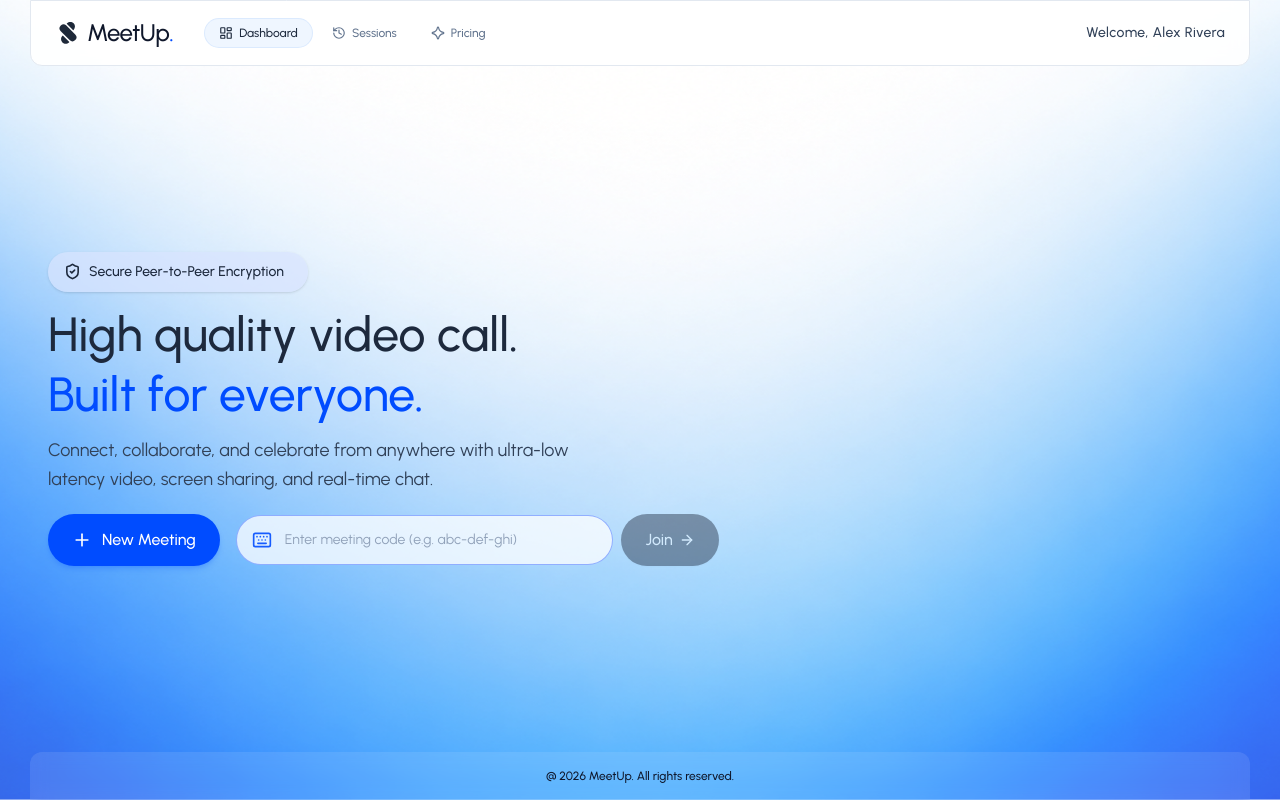
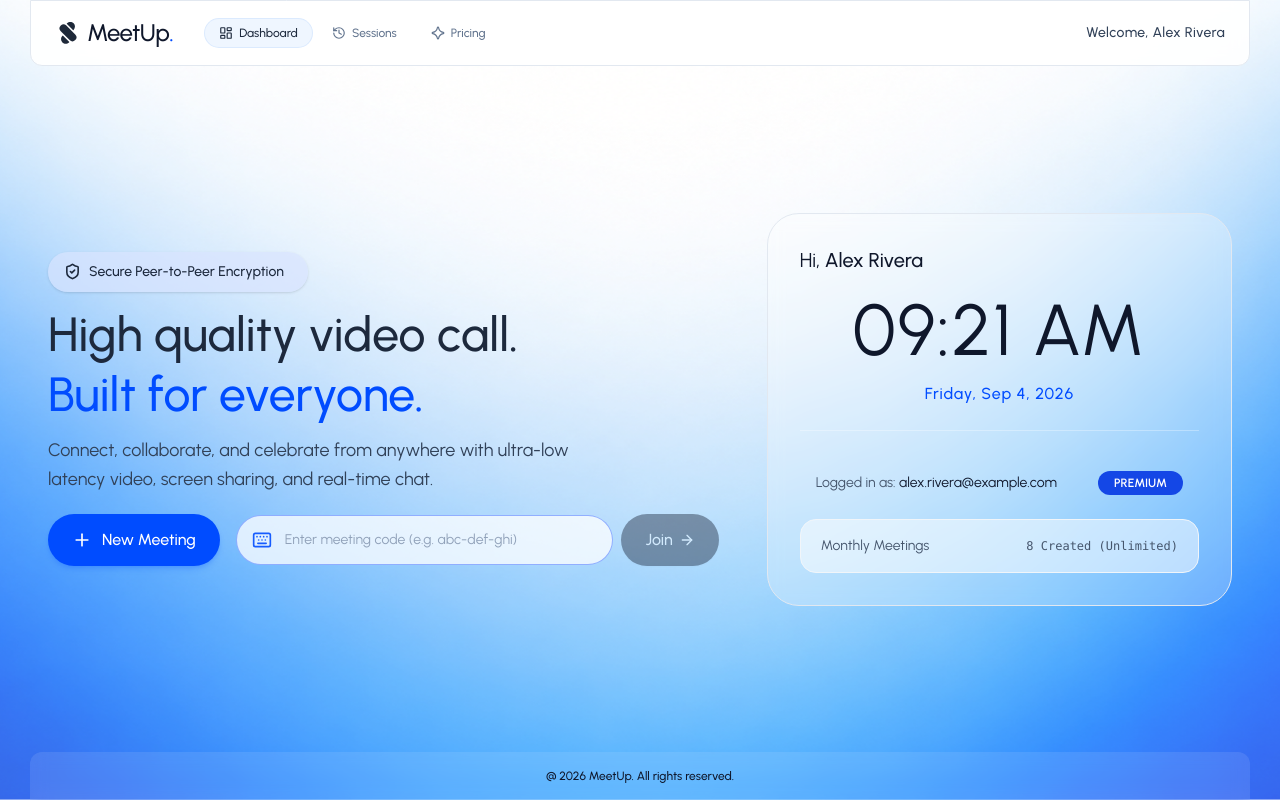
Before and after one commit to Suraj-219/MeetUp, a React (Vite) app in the folder client/: page /dashboard in a window 1280 px wide. Built offline with nearby package versions, Linux system fonts and the light colour scheme; no server answers.

Commit message:
Enhance Dashboard component with meeting creation and joining functionality, including user notifications

```diff
--- a/client/src/pages/Dashboard.jsx
+++ b/client/src/pages/Dashboard.jsx
@@ -2,6 +2,7 @@ import { ArrowRightIcon, KeyboardIcon, PlusIcon, ShieldCheckIcon } from 'lucide-
 import React, { useEffect, useState } from 'react'
 import { dummyStats, dummyUser } from '../assets/asset.js'
 import { useNavigate } from 'react-router-dom';
+import toast from "react-hot-toast";
 
 const Dashboard = () => {
 
@@ -21,11 +22,26 @@ const Dashboard = () => {
   }, [])
 
   const handleCreateMeeting = () =>{
+    setIsCreating(true)
+    const chars = "abcdefghijklmnopqrstuvwxyz";
+    const seg = ()=> Array.from({length: 3}, ()=> chars[Math.floor(Math.random() * chars.length)]).join("");
+    const newMeetingId = `${seg()}-${seg()}-${seg()}`;
 
+    setTimeout(()=>{
+      setIsCreating(false)
+      toast.success("Meeting created!");
+      navigate(`/meeting/${newMeetingId}`)
+    }, 400)
   }
 
   const handleJoinMeeting = (e) =>{
-
+    e.preventDefault();
+    const cleanId = joinId.trim();
+    if(!cleanId){
+      toast.error("Please enter a valid Meeting ID");
+      return;
+    }
+    navigate(`/meeting/${cleanId}`)
   }
 
   return (
@@ -84,6 +100,56 @@ const Dashboard = () => {
         </div>
 
         {/* Right Column - Hero Graphic & Clock Card */}
+        <div className='lg:col-span-5 flex flex-col items-center justify-center space-y-4'>
+          <div className='w-full bg-white/25 backdrop-blur rounded-4xl p-8 border
+          border-slate-200 text-center space-y-6 relative overflow-hidden'>
+            <div className='space-y-1'>
+              <p className='mb-5 text-xl text-left'>Hi, <span className='font-medium'>{userName}</span></p>
+
+              <h2 className='text-4xl xl:text-7xl my-4 text-slate-900 tracking-wide'>
+                {currentTime.toLocaleTimeString([], {hour: "2-digit", minute: "2-digit"})}
+              </h2>
+              <p className='font-medium tracking-wider text-primary'>
+                {currentTime.toLocaleDateString(undefined, {
+                  weekday: 'long',
+                  month: 'short',
+                  day: 'numeric',
+                  year: 'numeric'
+                })}
+              </p>
+            </div>
+
+            <div className='pt-4 border-t border-white/30 text-sm text-slate-600'>
+              <div className='flex items-center justify-between py-6 px-4'>
+
+                <p>Logged in as: <span className='text-slate-900'>{userEmail}</span></p>
+
+                <span className={`px-4 py-1 rounded-full font-semibold text-xs uppercase ${stats?.plan === "premium"
+                  ? "bg-blue-700 text-white" : "bg-white/70 text-slate-800"
+                }`}>
+                  {stats?.plan || "Free"}
+                </span>
+
+              </div>
+              {stats && (
+                <div className='"w-full bg-white/50 rounded-2xl px-5 py-4 border
+                border-slate-100'>
+                  <div className='flex items-center justify-between text-sm'>
+                    <span>Monthly Meetings</span>
+                    <span className='text-xs text-slate-600 font-mono'>
+                      {stats.monthlyLimit
+                      ? `${stats.monthlyCount} / ${stats.monthlyLimit} Used`
+                      : `${stats.monthlyCount} Created (Unlimited)`}
+                    </span>
+
+                  </div>
+
+                </div>
+              )}
+
+            </div>
+          </div>
+        </div>
 
       </div>
     </div>
```
